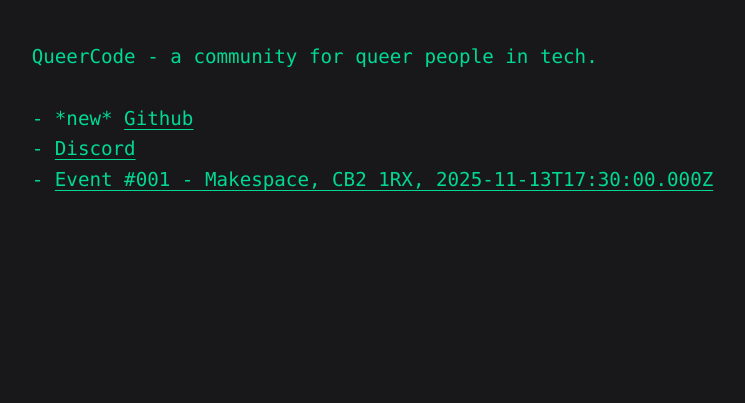
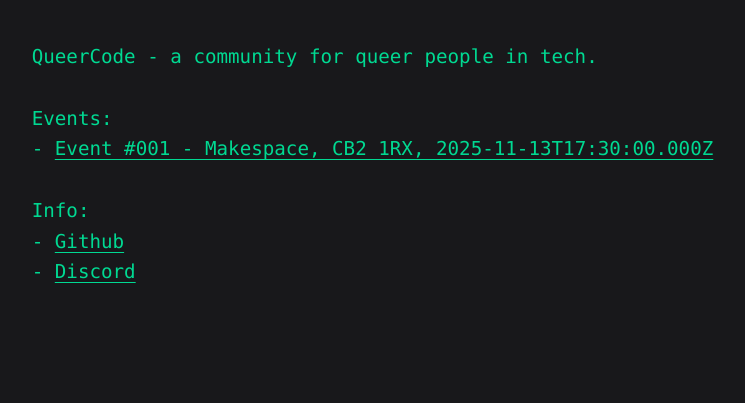
Before and after one commit to chromy/queercode.xyz, a plain HTML site: page index.html in a window 1280 px wide. Shown: the whole page, without its empty margins (212-957 px from the left). Drawn offline with Linux system fonts and the light colour scheme.

Commit message:
Reorganize

```diff
--- a/index.html
+++ b/index.html
@@ -9,9 +9,12 @@
     <pre>
 QueerCode - a community for queer people in tech.
 
-- *new* <a href="https://github.com/chromy/queercode.xyz">Github</a>
+Events:
+- <a href="https://www.meetup.com/makespace/events/311887637/">Event #001 - Makespace, CB2 1RX, 2025-11-13T17:30:00.000Z</a>
+
+Info:
+- <a href="https://github.com/chromy/queercode.xyz">Github</a>
 - <a href="https://discord.gg/FuZ7WKY6bS">Discord</a>
-- <a href="https://www.meetup.com/makespace/events/311887637/">Event #001 - Makespace, CB2 1RX, 2025-11-13T17:30:00.000Z</a>
     </pre>
     <span class="blink">█</span>
   </body>
```
